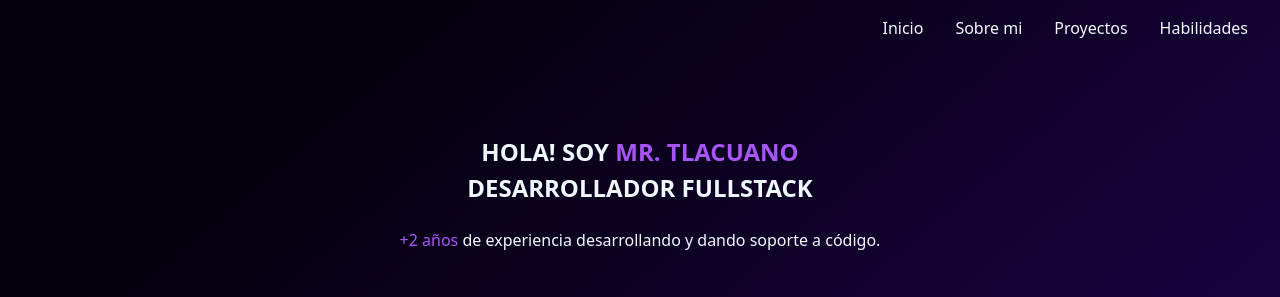
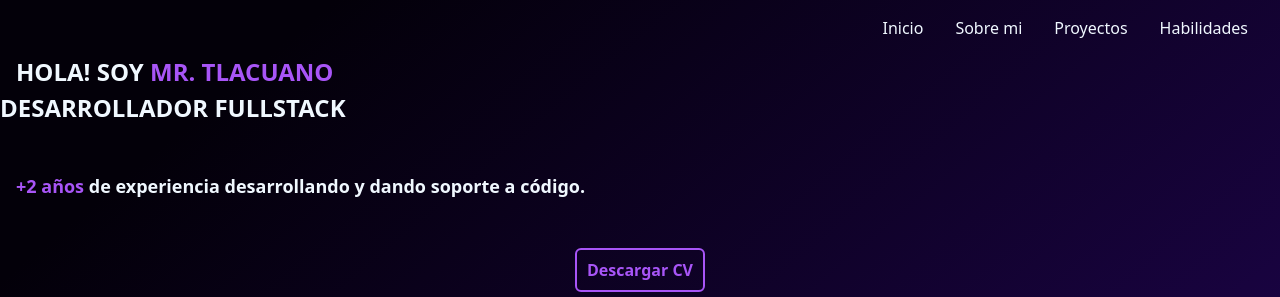
Before and after one commit to JoseEmilioEnriquezTorres/presentacion, an Astro site: page / in a window 1280 px wide. Shown: the top 297 px of the page. Built offline with nearby package versions, Linux system fonts and the light colour scheme; Astro itself is replaced by a stand-in of ours.

Commit message:
inicio responsive pantalla lg

```diff
--- a/src/components/Home.astro
+++ b/src/components/Home.astro
@@ -3,7 +3,7 @@
 ---
 
 <div>
-  <header id="home" class="top-0 left-0 w-full">
+  <header id="home" class="top-0 left-0 w-full relative z-10">
     <nav class="p-4 hidden md:block">
       <ul class="flex justify-end">
         <li class="mx-4"><a href="#home">Inicio</a></li>
@@ -33,18 +33,20 @@
 
       <div class="relative z-10">
         <article class="h-full">
-          <div class="flex flex-col pt-20 items-center md:justify-center">
-            <h2 class="text-md mx-4 lg:text-2xl font-bold">
+          <div class="flex flex-col pt-20 items-center lg:items-start lg:pt-0">
+            <h2 class="text-md mx-4 md:text-2xl lg:text-2xl font-bold">
               HOLA! SOY <span class="text-purple-500">MR. TLACUANO</span>
             </h2>
 
             <h1
-              class="text-[40px] mt-1 lg:text-2xl font-bold text-center leading-none"
+              class="text-[40px] mt-1 text-center md:text-7xl lg:text-2xl font-bold leading-none"
             >
               DESARROLLADOR FULLSTACK
             </h1>
 
-            <h3 class="text-md mx-4 mt-6 text-center">
+            <h3
+              class="text-md mx-4 mt-6 text-center md:text-lg md:mt-12 md:font-bold"
+            >
               <span class="text-purple-500">+2 años</span> de experiencia desarrollando
               y dando soporte a código.
             </h3>
```
